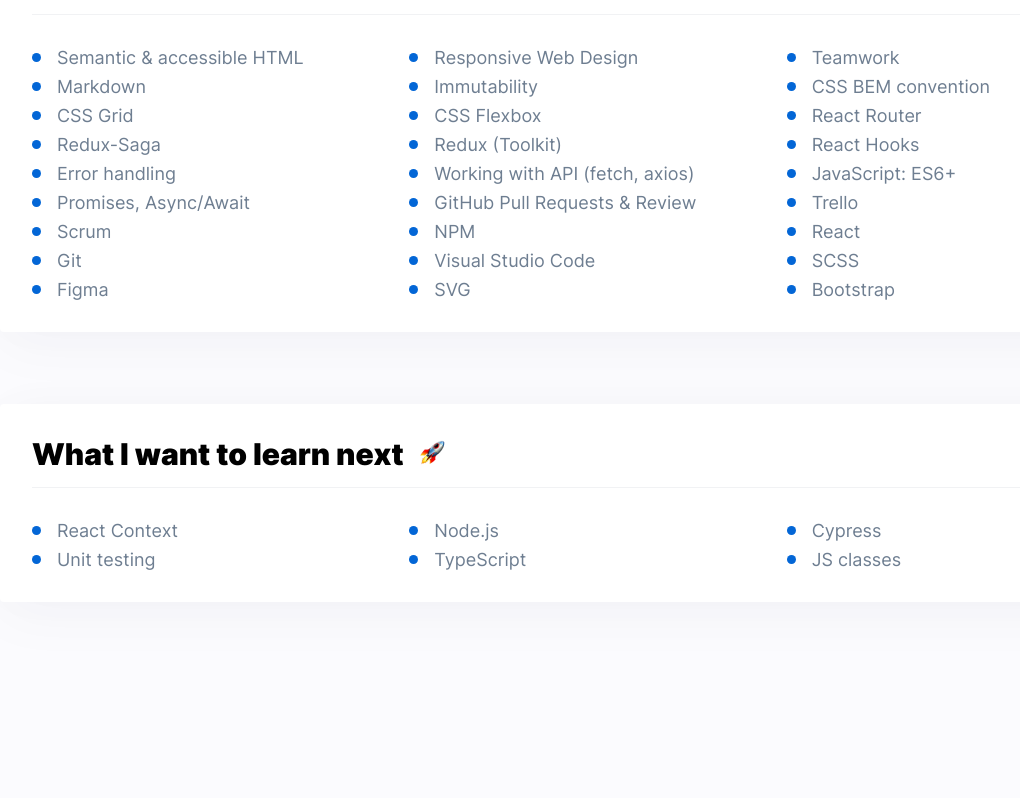
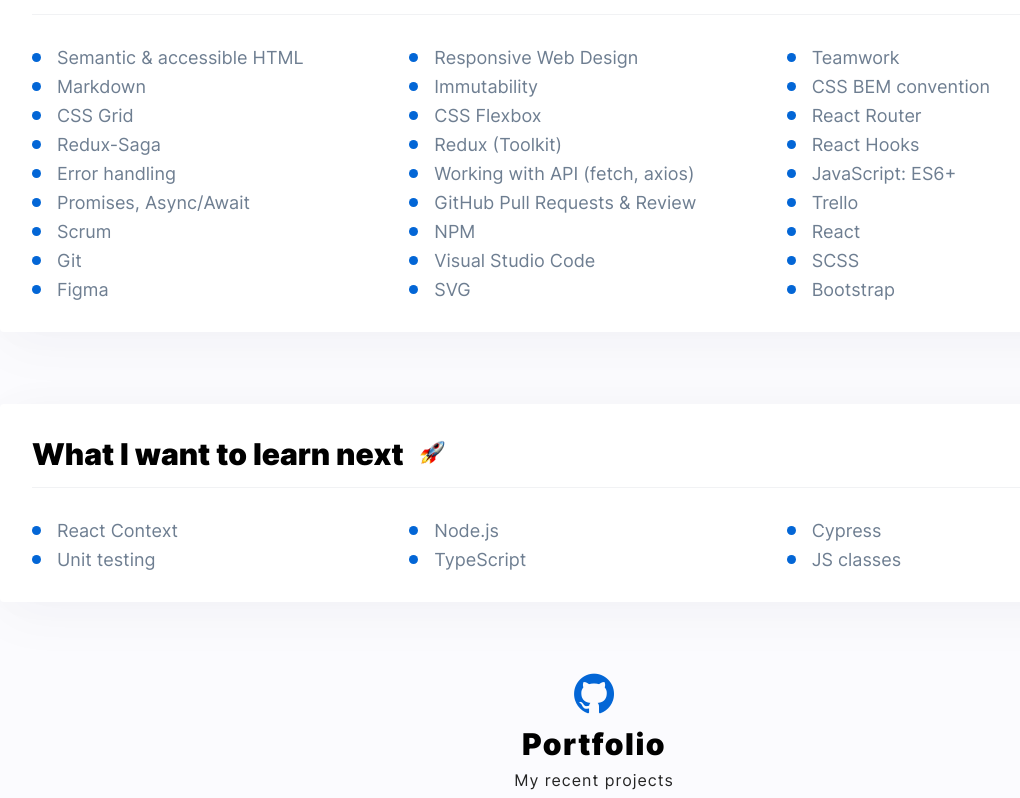
Before and after one commit to Rafal-1999/Personal-Homepage, a React (Create React App) app: page / in a window 1280 px wide. Shown: the part 649-1447 px from the top of the page, without its empty margins (46-1066 px from the left). Before the commit the page ends 1323 px from the top, so only its background shows below. Built offline with nearby package versions, Linux system fonts and the light colour scheme; no server answers.

Commit message:
Created a header in projects section

```diff
--- a/src/features/projects/Projects.js
+++ b/src/features/projects/Projects.js
@@ -1,4 +1,10 @@
 import { useFetchData } from "../../hooks/useFetchData";
+import {
+    Header,
+    HeaderIcon,
+    HeaderTitle,
+    HeaderDescription
+} from "./styled";
 import { githubAPIBaseURL, githubUsername } from "../../constants";
 
 const Projects = () => {
@@ -6,7 +12,13 @@ const Projects = () => {
     const projects = useFetchData(dataURL);
 
     return (
-        <section></section>
+        <section>
+            <Header>
+                <HeaderIcon className="icon-github" aria-hidden="true" />
+                <HeaderTitle>Portfolio</HeaderTitle>
+                <HeaderDescription>My recent projects</HeaderDescription>
+            </Header>
+        </section>
     )
 };
 
--- /dev/null
+++ b/src/features/projects/styled.js
@@ -0,0 +1,39 @@
+import styled from "styled-components";
+import { HeaderTwo } from "../../styles/headers";
+import { device } from "../../styles/breakpoints";
+
+export const Header = styled.header`
+    display: flex;
+    flex-direction: column;
+    align-items: center;
+`;
+
+export const HeaderIcon = styled.i`
+    color: #0366D6;
+    font-size: 32px;
+
+    @media ${device.sm} {
+        font-size: 40px;
+    }
+`;
+
+export const HeaderTitle = styled(HeaderTwo)`
+    margin: 12px 0 0;
+    letter-spacing: 0.9px;
+
+    @media ${device.sm} {
+        letter-spacing: 1.5px;
+    }
+`;
+
+export const HeaderDescription = styled.p`
+    margin: 16px 0 0;
+    color: #252525;
+    text-align: center;
+    letter-spacing: 0.8px;
+
+    @media ${device.sm} {
+        margin-top: 8px;
+        letter-spacing: 1px;
+    }
+`;
```
